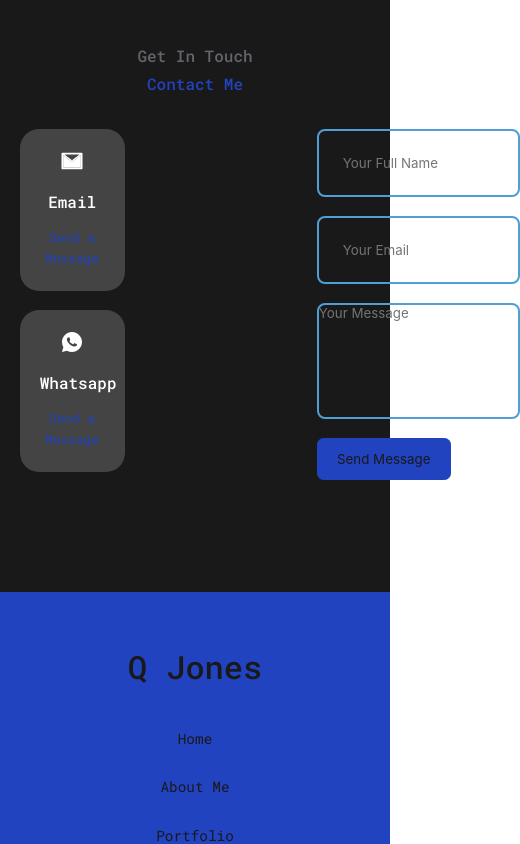
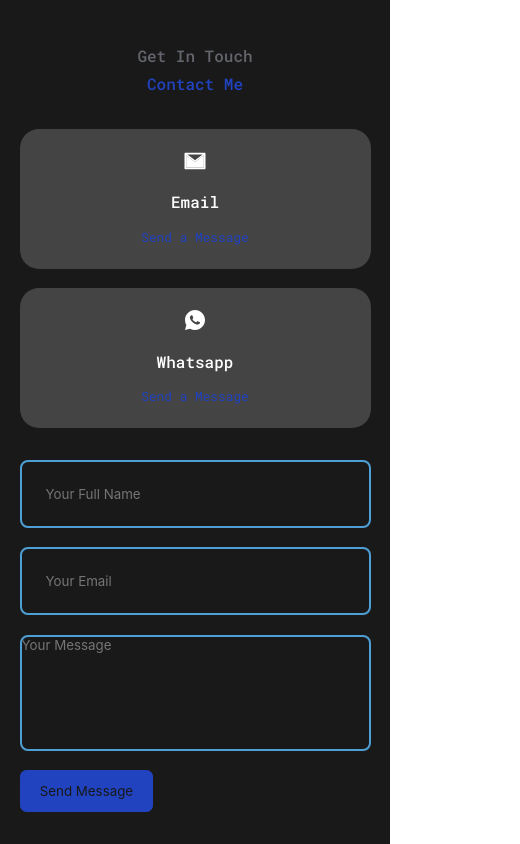
Before and after one commit to TheQuentinJones/MyPortfolio, a React (Create React App) app: page /contact in a window 390 px wide. Shown: the part 4800-5644 px from the top of the page, 520 px wide, since content can reach past the window. Built offline with nearby package versions, Linux system fonts and the light colour scheme.

Commit message:
fixed contact styling

```diff
--- a/src/Components/Contact/Contact.css
+++ b/src/Components/Contact/Contact.css
@@ -59,7 +59,8 @@ form {
 
 }
 
-input, textarea {
+input,
+textarea {
 
     width: 100%;
     padding: 1.5rem;
@@ -75,7 +76,7 @@ input, textarea {
 
 @media  screen and (max-width: 1024px) {
 
-    .contact.container.contact__container {
+    .container.contact__container {
 
         grid-template-columns: 1fr;
         gap: 2rem;
```
